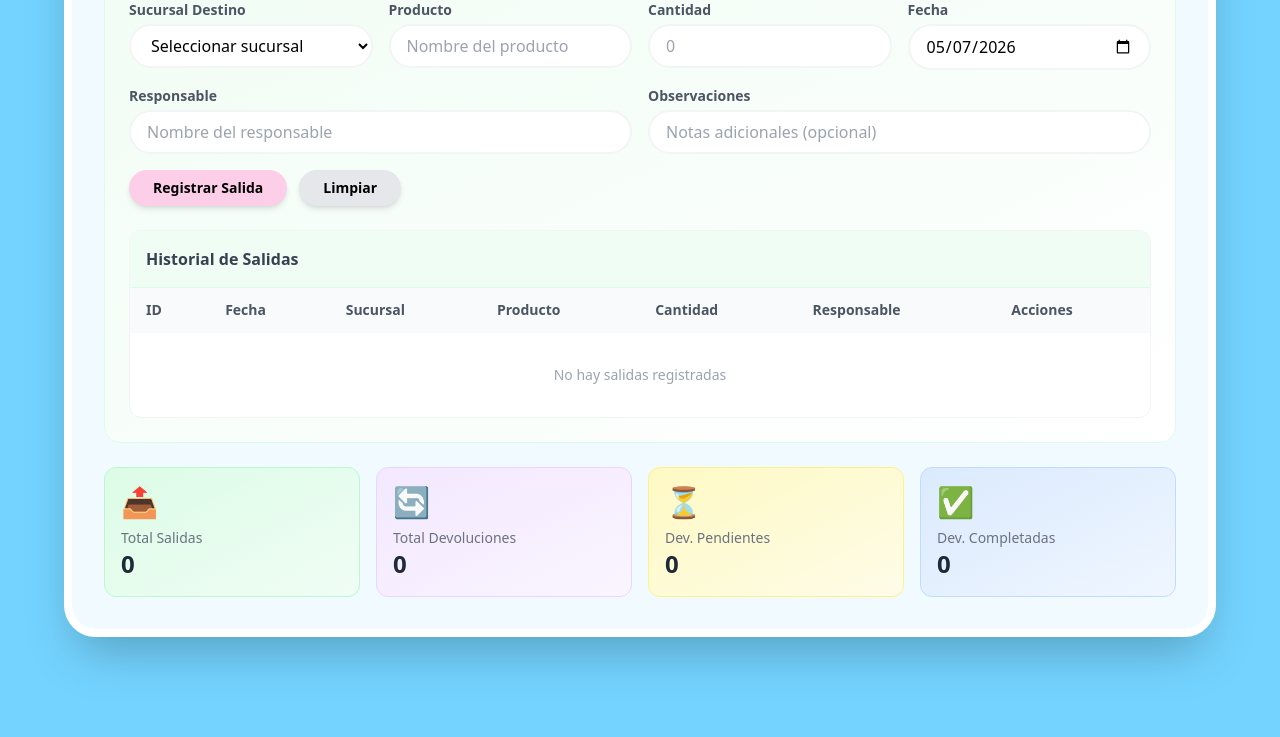
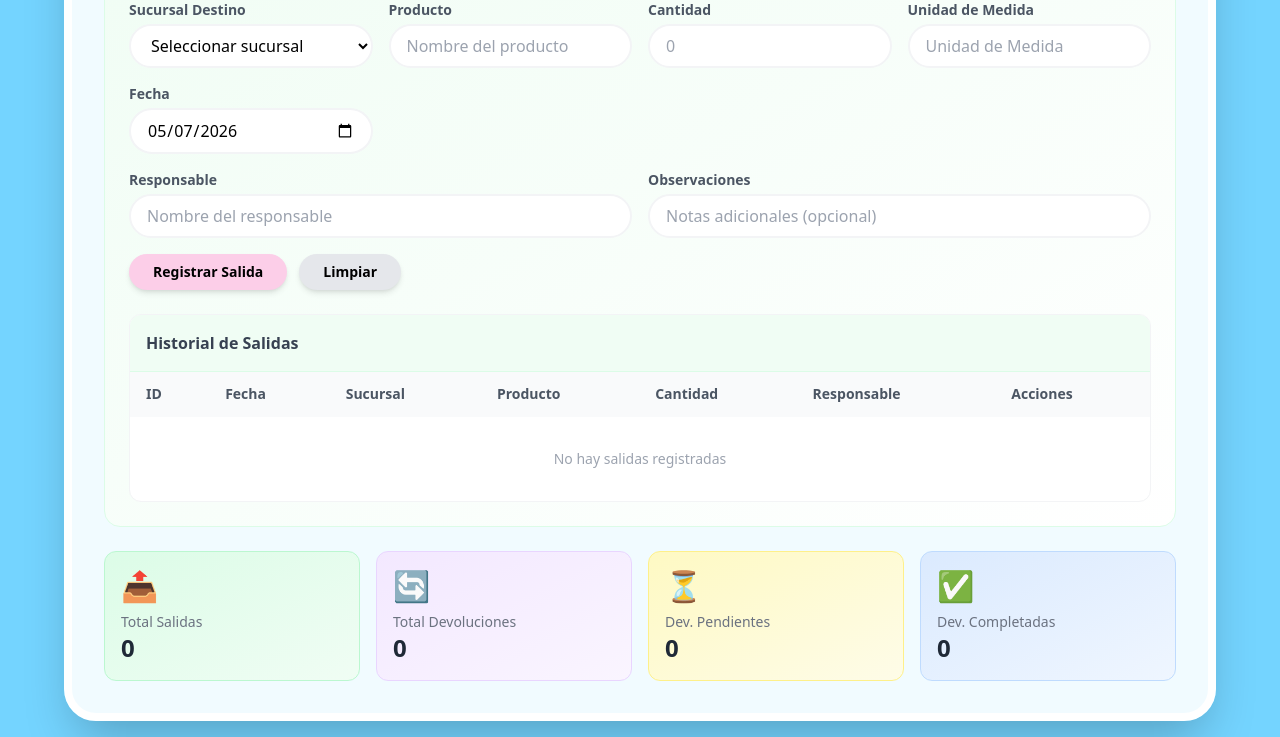
Before and after one commit to idr406/DL_Proyecto, a website: page src/views/salidas-devoluciones.html in a window 1280 px wide. Shown: the part 447-1184 px from the top of the page. Before the commit the page ends 1100 px from the top, so only its background shows below. Drawn offline with nearby package versions, Linux system fonts and the light colour scheme.

Commit message:
cambio en salidas-devoluciones.html

```diff
--- a/src/views/salidas-devoluciones.html
+++ b/src/views/salidas-devoluciones.html
@@ -76,6 +76,10 @@
                     <div>
                         <label class="block text-sm font-semibold text-gray-600 mb-1">Cantidad</label>
                         <input type="number" id="salidaCantidad" placeholder="0" min="1" class="w-full px-4 py-2 rounded-full border-2 border-gray-100 focus:border-green-200 outline-none transition-all">
+                    </div>
+                    <div>
+                        <label class="block text-sm font-semibold text-gray-600 mb-1">Unidad de Medida</label>
+                        <input type="text" id="salidaUnidadDeMedida" placeholder="Unidad de Medida" class="w-full px-4 py-2 rounded-full border-2 border-gray-100 focus:border-green-200 outline-none transition-all">
                     </div>
                     <div>
                         <label class="block text-sm font-semibold text-gray-600 mb-1">Fecha</label>
```
